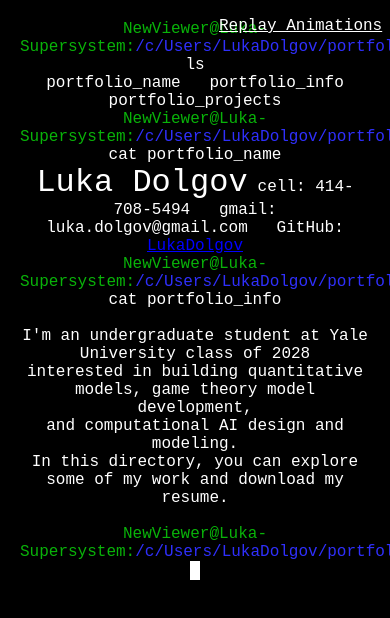
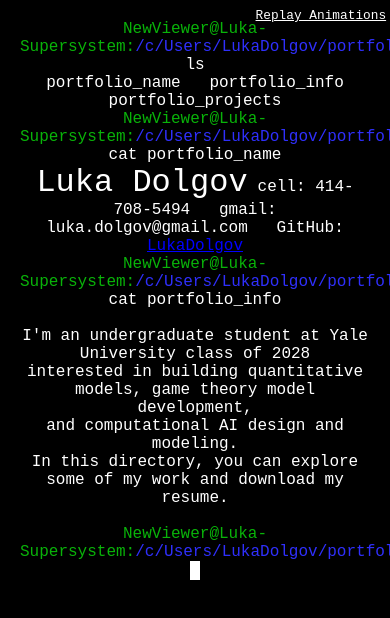
Before and after one commit to LukaDolgov/LukaPortfolio.github.io, a React (Create React App) app: page / in a window 390 px wide. Shown: the top 618 px of the page. Built offline with nearby package versions, Linux system fonts and the light colour scheme.

Commit message:
updated mobile

```diff
--- a/src/components/terminal.css
+++ b/src/components/terminal.css
@@ -9,6 +9,7 @@
     color: rgb(255, 255, 255);
     font-family: 'Courier New', Courier, monospace;
     padding: 20px;
+    padding-bottom: 40px;
     box-sizing: border-box;
     overflow: auto;
   }
@@ -46,3 +47,11 @@
     border-radius: 4px;
     font-family: 'Courier New', Courier, monospace;
   }
+  /* for mobile */
+  @media (max-width: 600px) {
+    .replay-button {
+      top: 1vh;
+      right: 1vw;
+      font-size: 0.8em;
+    }
+  }
```
